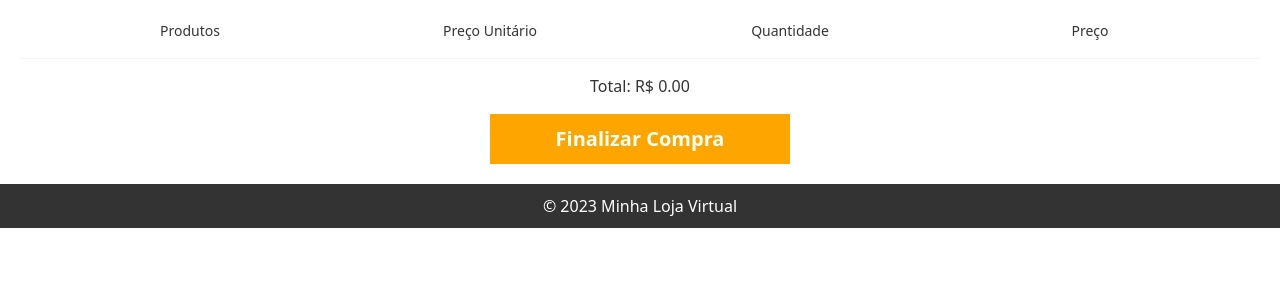
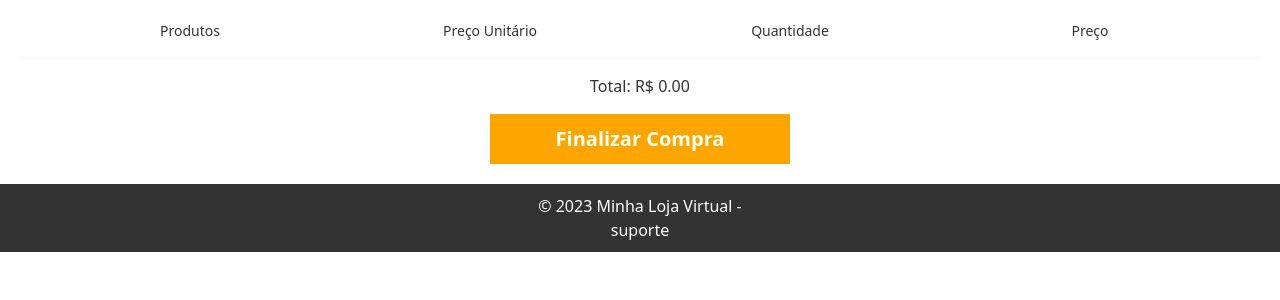
Before and after one commit to bispoalef/Loja-virtual, a PHP site: page /carrinho.php in a window 1280 px wide. Shown: the part 149-449 px from the top of the page. Run offline with PHP 8.4, Linux system fonts and the light colour scheme; data that the repository does not hold is empty.

Commit message:
Update carrinho.php

```diff
--- a/cart/Carrinho/carrinho.php
+++ b/cart/Carrinho/carrinho.php
@@ -100,9 +100,9 @@
         ?>
     </main>
 
+ <footer>
+        &copy; <?php echo date("Y"); ?> Minha Loja Virtual  -  <a class="nav-link" href="../sobre/suporte.html">suporte</a>
 
-    <footer>
-        &copy; 2023 Minha Loja Virtual
     </footer>
 </body>
 
```
